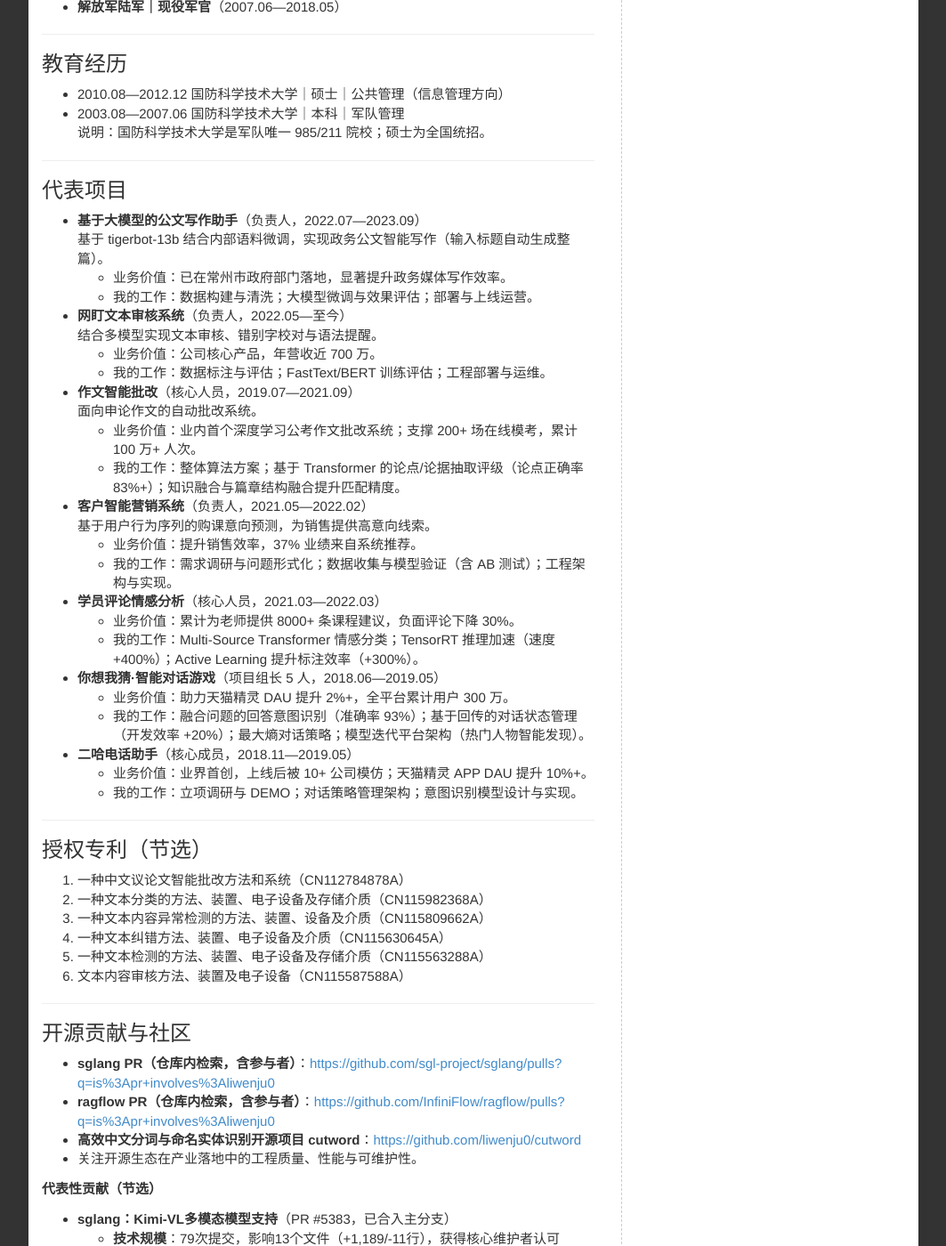
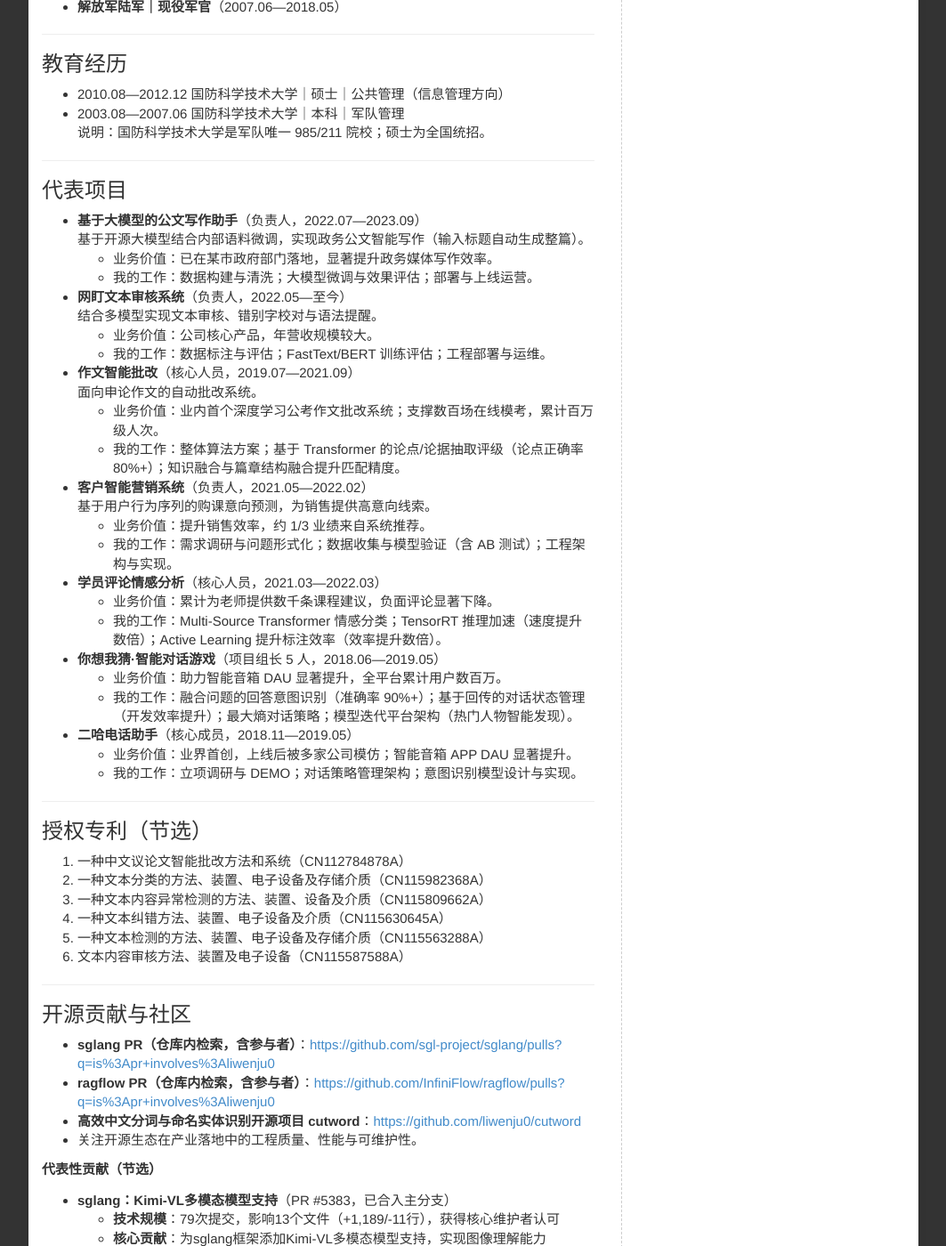
Before and after one commit to liwenju0/liwenju0.github.io, a Jekyll site: the page built from about.md, in a window 1280 px wide and 1400 px high, scrolled down 981 px. Shown: the whole window at 89% size, without its empty margins (108-1171 px from the left). Built offline with Jekyll 4.4.1, drawn with Linux system fonts in a browser that asks for light colours; comment, search, counter and statistics services are not loaded.

Commit message:
去除敏感数据

```diff
--- a/about.md
+++ b/about.md
@@ -50,35 +50,35 @@ title: "关于：About"
 
 ### 代表项目
 - **基于大模型的公文写作助手**（负责人，2022.07—2023.09）
-  基于 tigerbot-13b 结合内部语料微调，实现政务公文智能写作（输入标题自动生成整篇）。
-  - 业务价值：已在常州市政府部门落地，显著提升政务媒体写作效率。
+  基于开源大模型结合内部语料微调，实现政务公文智能写作（输入标题自动生成整篇）。
+  - 业务价值：已在某市政府部门落地，显著提升政务媒体写作效率。
   - 我的工作：数据构建与清洗；大模型微调与效果评估；部署与上线运营。
 
 - **网盯文本审核系统**（负责人，2022.05—至今）
   结合多模型实现文本审核、错别字校对与语法提醒。
-  - 业务价值：公司核心产品，年营收近 700 万。
+  - 业务价值：公司核心产品，年营收规模较大。
   - 我的工作：数据标注与评估；FastText/BERT 训练评估；工程部署与运维。
 
 - **作文智能批改**（核心人员，2019.07—2021.09）
   面向申论作文的自动批改系统。
-  - 业务价值：业内首个深度学习公考作文批改系统；支撑 200+ 场在线模考，累计 100 万+ 人次。
-  - 我的工作：整体算法方案；基于 Transformer 的论点/论据抽取评级（论点正确率 83%+）；知识融合与篇章结构融合提升匹配精度。
+  - 业务价值：业内首个深度学习公考作文批改系统；支撑数百场在线模考，累计百万级人次。
+  - 我的工作：整体算法方案；基于 Transformer 的论点/论据抽取评级（论点正确率 80%+）；知识融合与篇章结构融合提升匹配精度。
 
 - **客户智能营销系统**（负责人，2021.05—2022.02）
   基于用户行为序列的购课意向预测，为销售提供高意向线索。
-  - 业务价值：提升销售效率，37% 业绩来自系统推荐。
+  - 业务价值：提升销售效率，约 1/3 业绩来自系统推荐。
   - 我的工作：需求调研与问题形式化；数据收集与模型验证（含 AB 测试）；工程架构与实现。
 
 - **学员评论情感分析**（核心人员，2021.03—2022.03）
-  - 业务价值：累计为老师提供 8000+ 条课程建议，负面评论下降 30%。
-  - 我的工作：Multi-Source Transformer 情感分类；TensorRT 推理加速（速度 +400%）；Active Learning 提升标注效率（+300%）。
+  - 业务价值：累计为老师提供数千条课程建议，负面评论显著下降。
+  - 我的工作：Multi-Source Transformer 情感分类；TensorRT 推理加速（速度提升数倍）；Active Learning 提升标注效率（效率提升数倍）。
 
 - **你想我猜·智能对话游戏**（项目组长 5 人，2018.06—2019.05）
-  - 业务价值：助力天猫精灵 DAU 提升 2%+，全平台累计用户 300 万。
-  - 我的工作：融合问题的回答意图识别（准确率 93%）；基于回传的对话状态管理（开发效率 +20%）；最大熵对话策略；模型迭代平台架构（热门人物智能发现）。
+  - 业务价值：助力智能音箱 DAU 显著提升，全平台累计用户数百万。
+  - 我的工作：融合问题的回答意图识别（准确率 90%+）；基于回传的对话状态管理（开发效率提升）；最大熵对话策略；模型迭代平台架构（热门人物智能发现）。
 
 - **二哈电话助手**（核心成员，2018.11—2019.05）
-  - 业务价值：业界首创，上线后被 10+ 公司模仿；天猫精灵 APP DAU 提升 10%+。
+  - 业务价值：业界首创，上线后被多家公司模仿；智能音箱 APP DAU 显著提升。
   - 我的工作：立项调研与 DEMO；对话策略管理架构；意图识别模型设计与实现。
 
 ---
```
